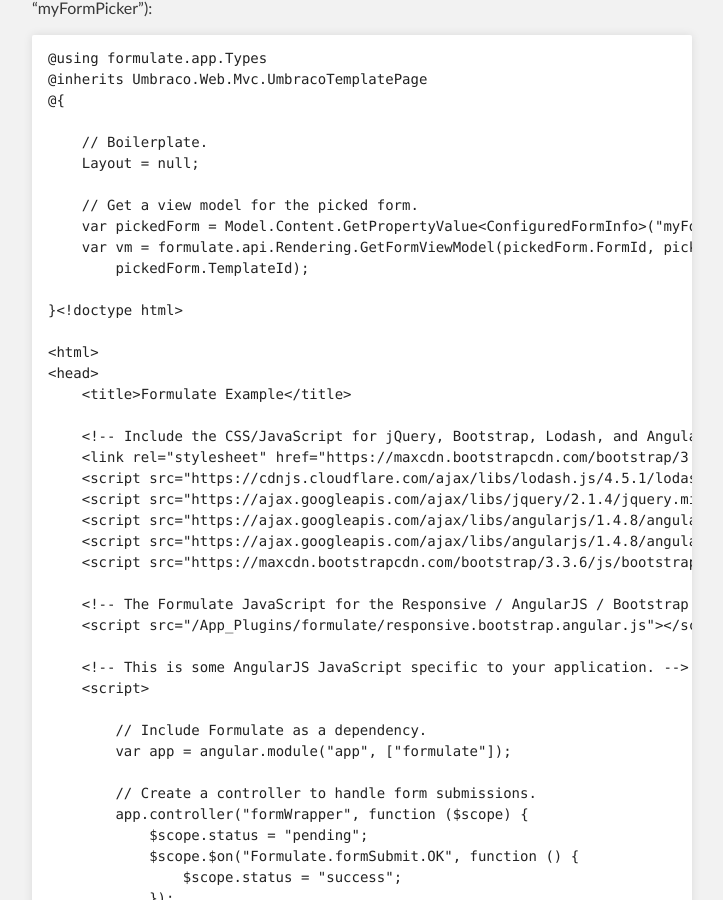
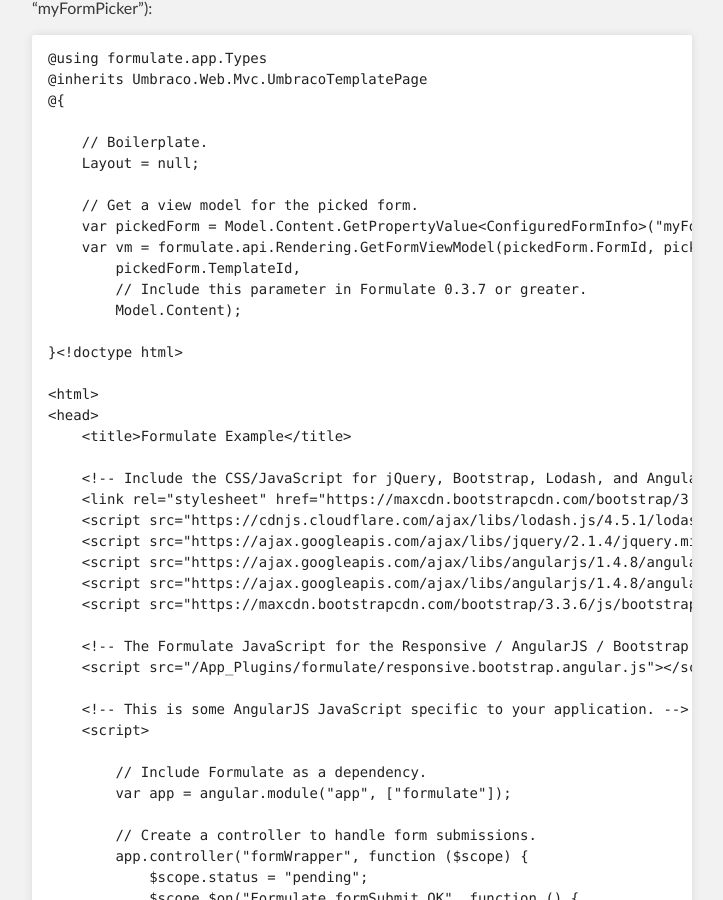
Before and after one commit to rhythmagency/formulate, a Jekyll site: the page built from render-form.md, in a window 1280 px wide and 900 px high, scrolled down 439 px. Shown: the whole window, without its empty margins (288-1011 px from the left). Built offline with Jekyll 4.4.1, drawn with Linux system fonts in a browser that asks for light colours.

Commit message:
Noted the extra parameter to use when getting a form view model.

```diff
--- a/render-form.md
+++ b/render-form.md
@@ -19,7 +19,9 @@
     // Get a view model for the picked form.
     var pickedForm = Model.Content.GetPropertyValue<ConfiguredFormInfo>("myFormPicker");
     var vm = formulate.api.Rendering.GetFormViewModel(pickedForm.FormId, pickedForm.LayoutId,
-        pickedForm.TemplateId);
+        pickedForm.TemplateId,
+        // Include this parameter in Formulate 0.3.7 or greater.
+        Model.Content);
 
 }<!doctype html>
 
```
